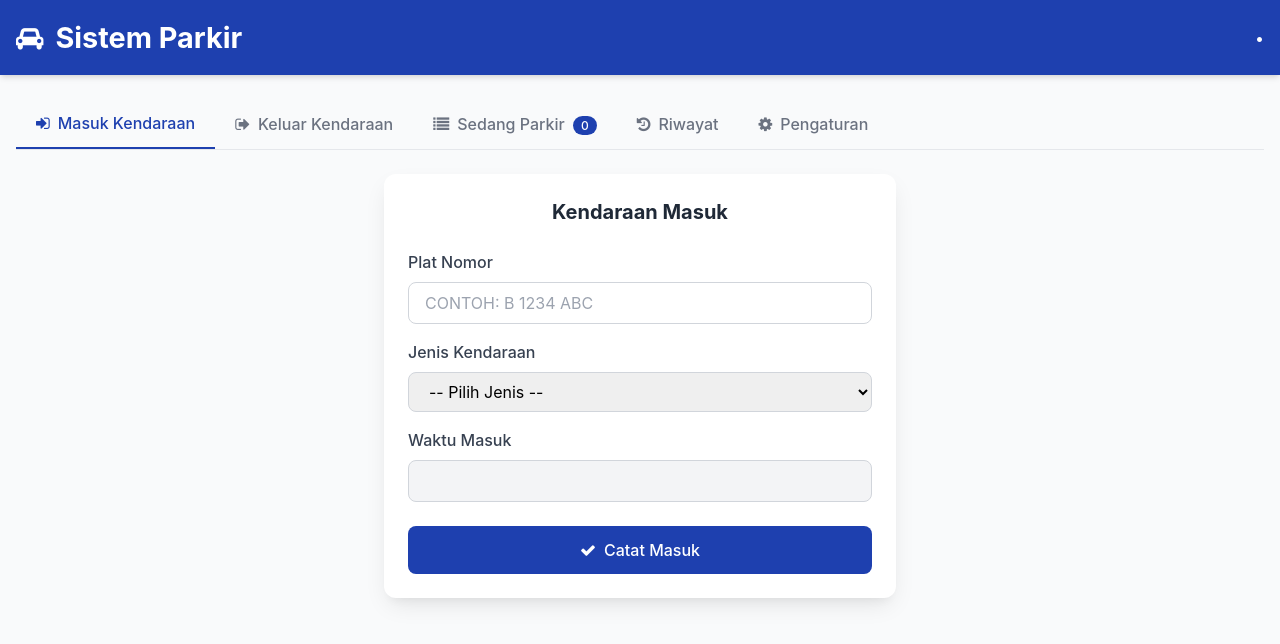
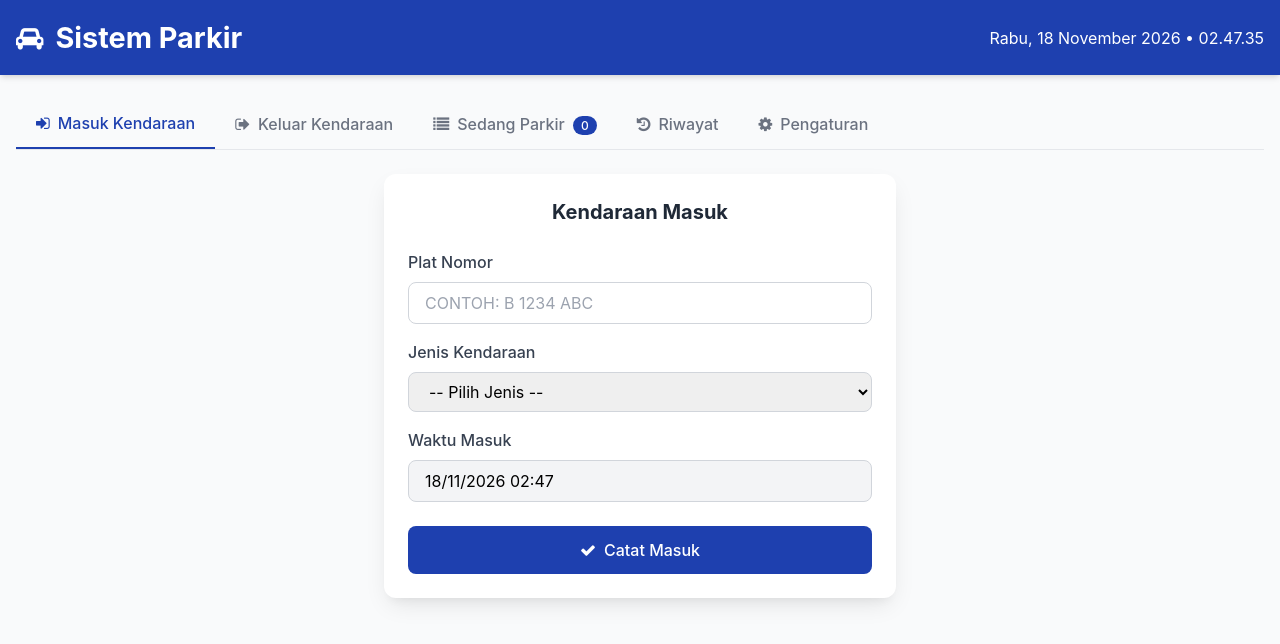
Before and after one commit to vinapadilaturrohmah37-ship-it/ParkirGo, a plain HTML site: page index.html in a window 1280 px wide. Drawn offline with nearby package versions, Linux system fonts and the light colour scheme.

Commit message:
Add files via upload

```diff
--- a/index.html
+++ b/index.html
@@ -276,3 +276,7 @@
             </div>
             <div class="border-b border-dashed my-3"></div>
             <p class="text-xs text-center text-gray-500 mb-4">Terima kasih
+    <!-- Tutup modal dulu -->
+    <script src="script.js"></script>
+</body>
+</html>
```
